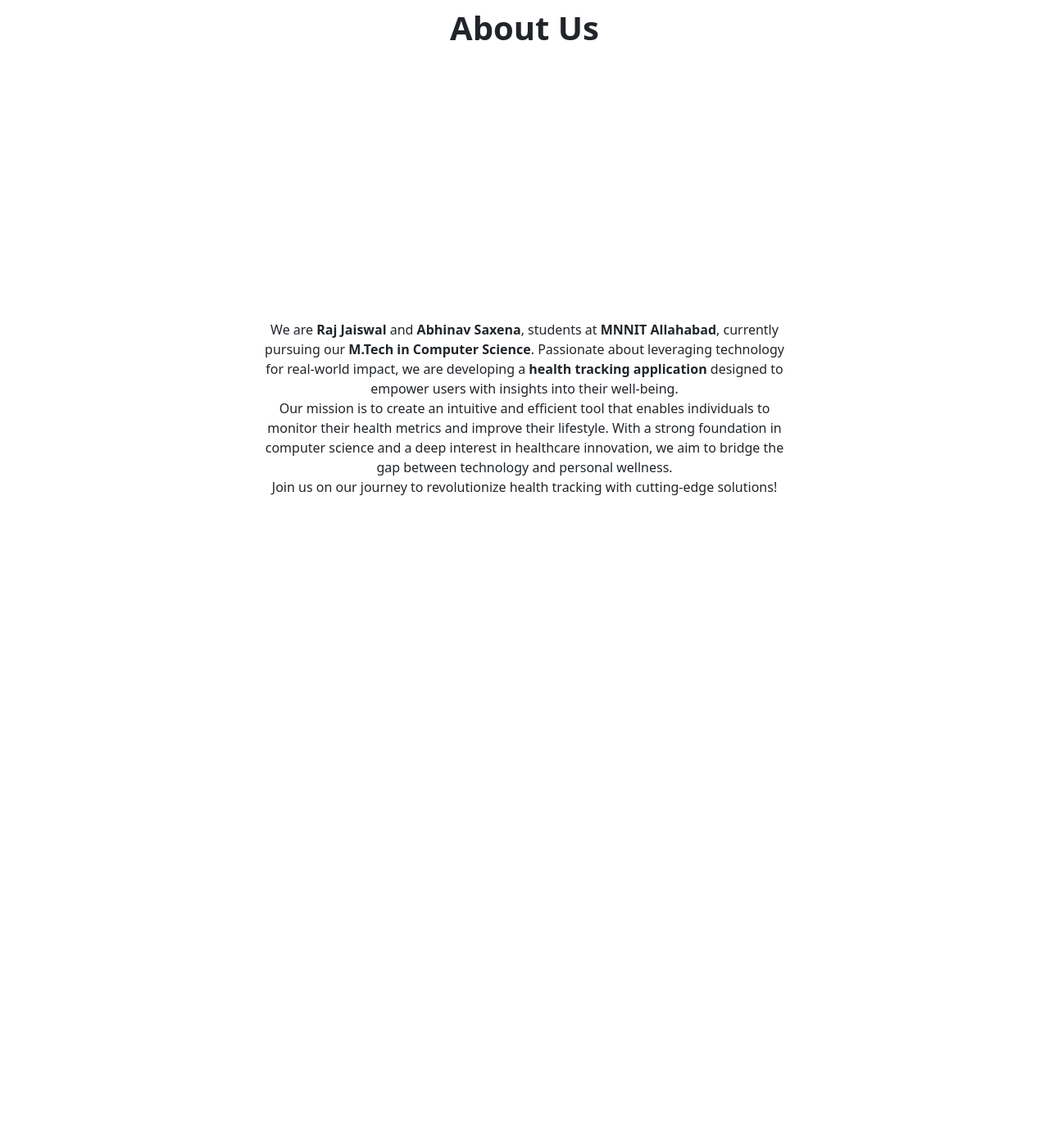
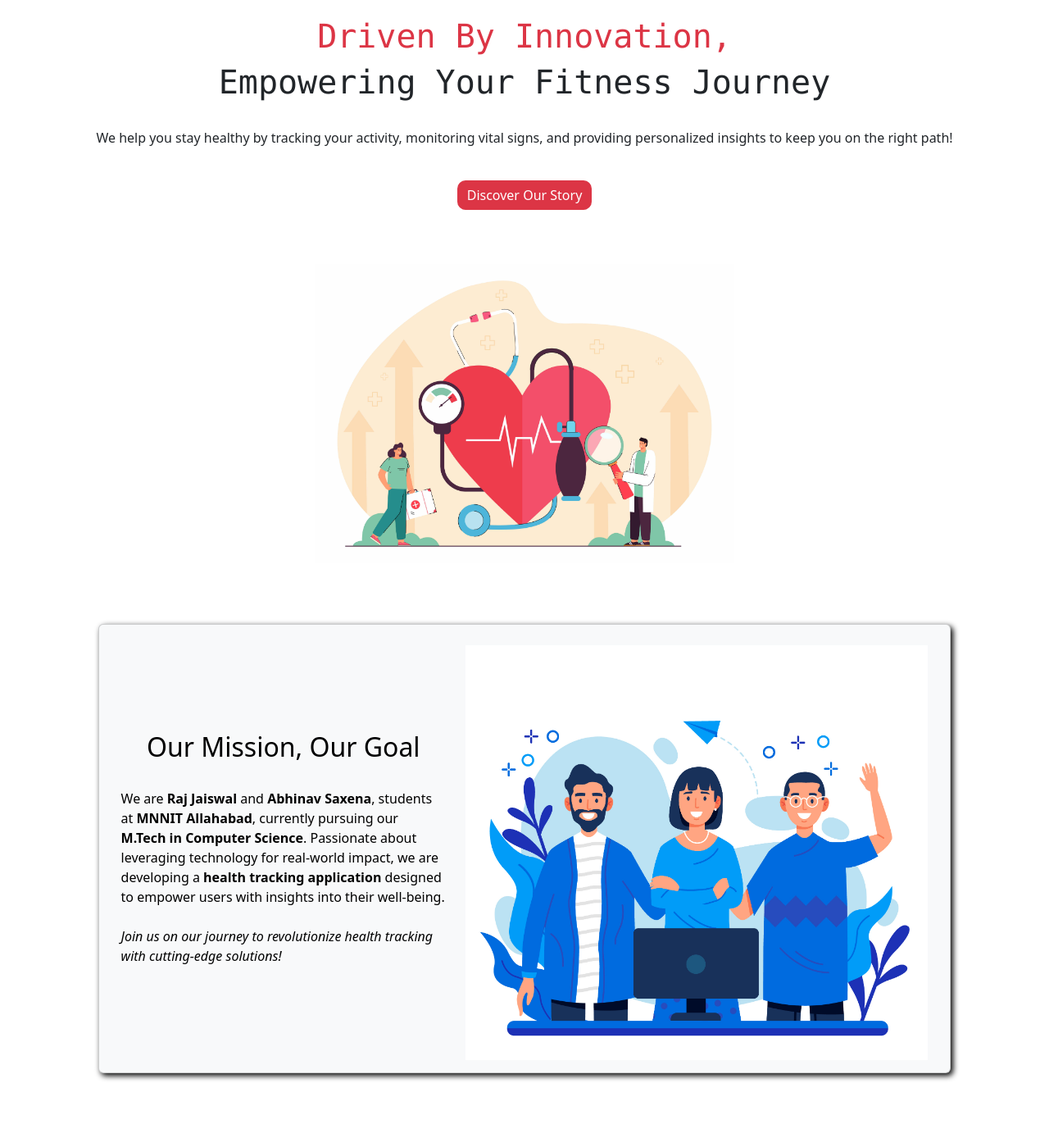
Before and after one commit to abhi7251/health-dashboard, a PHP site: page /about.html in a window 1280 px wide. Shown: the whole page at 82% size. Before the commit the page ends 604 px from the top, so only its background shows below. Run offline with PHP 8.4, Linux system fonts and the light colour scheme; some libraries are stand-ins or nearby versions.

Commit message:
made about us page

```diff
--- a/frontend/about.html
+++ b/frontend/about.html
@@ -1,25 +1,51 @@
 <!DOCTYPE html>
-<html data-bs-theme="light" lang="en">
-
+<html>
     <head>
         <meta charset="utf-8">
         <meta name="viewport" content="width=device-width, initial-scale=1.0, shrink-to-fit=no">
         <title>Health Dashboard</title>
         <link rel="stylesheet" href="https://cdn.jsdelivr.net/npm/bootstrap@5.3.3/dist/css/bootstrap.min.css">
-    <link rel="stylesheet" href="assets/css/Banner-Heading-Image-images.css?h=4f3cfa46e40e236365345fc77963f4b8">
-    <link rel="stylesheet" href="assets/css/Navbar-With-Button-icons.css?h=31d833f28f7fb98afe45f9f44a8c1344">
         <link rel="stylesheet" href="assets/css/styles.css?h=96299e5c0bfdd72a2aecaeaadafed39c">
     </head>
+<body class="text-center" style="padding: 0px 30px;">
+    <div style="padding-top: 20px;">
+        <h1 class="font-monospace" style="color: var(--bs-red);">Driven By Innovation,</h1>
+        <h1 class="font-monospace" style="color: var(--bs-gray-900);">Empowering Your Fitness Journey</h1>
+        <p>
+            <br>We help you stay healthy by tracking your activity, monitoring vital signs, and providing personalized
+            insights to keep you on the right path!<br><br>
+        </p>
+        <a href="https://linktr.ee/rajjaiswal17" target="_blank">
+            <button class="btn btn-primary mb-3" type="button" style="background: var(--bs-red);">
+                Discover Our Story
+            </button>
+        </a>
+        <center>
+            <div style="padding: 50px; width: 80vw;">
+                <img style="width: 40vw;" src="assets/img/ill.jpg" style="max-width: inherit;">
+            </div>
+        </center>
 
-<body class="text-center" >
-    <div class="d-inline-flex flex-column align-items-center" style="padding-bottom: 0px;margin-bottom: 40px;margin-top: 10px;">
-        <h1 class="fs-1 fw-bold text-center">About Us</h1>
-        <div id="man" style="width: 300px; height: 300px;"></div>
-        <p class="text-center w-50"><br>We are <strong>Raj Jaiswal</strong> and <strong>Abhinav Saxena</strong>, students at <strong>MNNIT Allahabad</strong>, currently pursuing our <strong>M.Tech in Computer Science</strong>. Passionate about leveraging technology for real-world impact, we are developing a <strong>health tracking application</strong> designed to empower users with insights into their well-being.<br>Our mission is to create an intuitive and efficient tool that enables individuals to monitor their health metrics and improve their lifestyle. With a strong foundation in computer science and a deep interest in healthcare innovation, we aim to bridge the gap between technology and personal wellness.<br>Join us on our journey to revolutionize health tracking with cutting-edge solutions!<br><br></p>
+        <div class="card mt-4" style="box-shadow: 3px 3px 7px; color: var(--bs-black); background: var(--bs-light); padding: 15px; margin: 7vw;">
+            <div class="container">
+                <div class="row">
+                    <div class="col-md-5 align-content-center">
+                        <h2>Our Mission, Our Goal</h2>
+                        <p class="fs-6 text-start" style="margin-bottom: 0px;">
+                            <br>We are <strong>Raj Jaiswal</strong> and <strong>Abhinav Saxena</strong>, students at
+                            <strong>MNNIT Allahabad</strong>, currently pursuing our <strong>M.Tech in Computer Science</strong>.
+                            Passionate about leveraging technology for real-world impact, we are developing a <strong>health tracking application</strong>
+                            designed to empower users with insights into their well-being.
+                            <br><br>
+                            <em>Join us on our journey to revolutionize health tracking with cutting-edge solutions!</em>
+                        </p>
                     </div>
-    <script src="https://cdnjs.cloudflare.com/ajax/libs/jquery/3.7.0/jquery.min.js"></script>
-    <script src="https://cdn.jsdelivr.net/npm/bootstrap@5.3.3/dist/js/bootstrap.bundle.min.js"></script>
-    <script src="assets/js/bs-init.js?h=4777463a3dc87e6b53aab58f966705fb"></script>
+                    <div class="col-md-7 align-items-center align-content-center" style="padding-top: 10px;">
+                        <img src="assets/img/team.jpg" style="width: 100%;">
+                    </div>
+                </div>
+            </div>
+        </div>
+    </div>
 </body>
-
 </html>
--- a/frontend/assets/css/styles.css
+++ b/frontend/assets/css/styles.css
@@ -69,3 +69,17 @@
   width: 60px;
   height: 60px
 }
+
+
+@media (max-width: 576px) {
+  .responsive-margin { margin: 10px; }
+}
+@media (min-width: 577px) and (max-width: 768px) {
+  .responsive-margin { margin: 20px; }
+}
+@media (min-width: 769px) and (max-width: 992px) {
+  .responsive-margin { margin: 30px; }
+}
+@media (min-width: 993px) {
+  .responsive-margin { margin: 40px; }
+}
```
Also changed, not shown: frontend/assets/img/heart.png (deleted), frontend/assets/img/ill.jpg (added), frontend/assets/img/team.jpg (added), 1 other file. Lines whose indentation alone changed are shown as unchanged.
